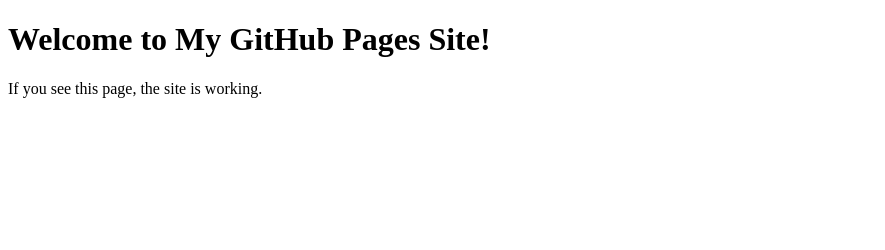
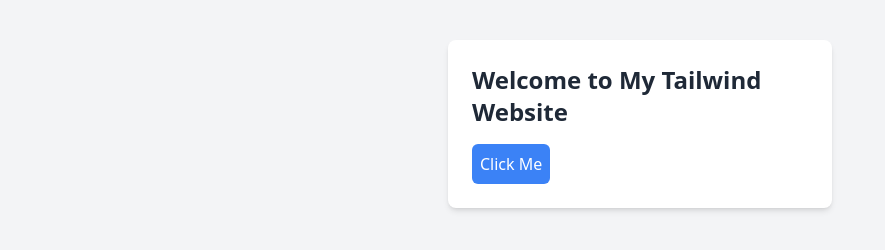
Before and after one commit to kendricksam1/kendricksam1.github.io, a plain HTML site: page index.html in a window 1280 px wide. Shown: the whole page, without its empty margins (0-885 px from the left). Drawn offline with nearby package versions, Linux system fonts and the light colour scheme.

Commit message:
Update index.html

```diff
--- a/index.html
+++ b/index.html
@@ -3,10 +3,13 @@
 <head>
     <meta charset="UTF-8">
     <meta name="viewport" content="width=device-width, initial-scale=1.0">
-    <title>Test Page</title>
+    <title>My Site</title>
+    <script src="https://cdn.tailwindcss.com"></script>
 </head>
-<body>
-    <h1>Welcome to My GitHub Pages Site!</h1>
-    <p>If you see this page, the site is working.</p>
+<body class="bg-gray-100">
+    <div class="max-w-sm mx-auto bg-white shadow-md rounded-lg p-6 mt-10">
+        <h1 class="text-2xl font-semibold text-gray-800">Welcome to My Tailwind Website</h1>
+        <button class="bg-blue-500 text-white p-2 rounded-md mt-4">Click Me</button>
+    </div>
 </body>
 </html>
```
